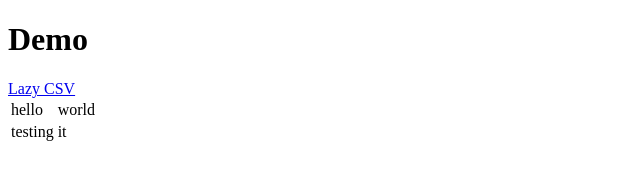
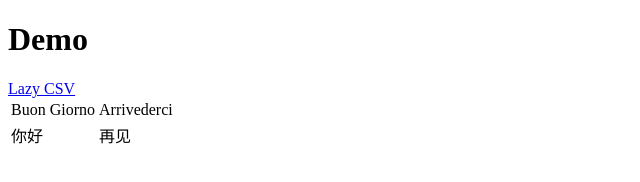
Before and after one commit to daemonsy/lazy_csv, a plain HTML site: page demo.html in a window 1280 px wide. Shown: the whole page, without its empty margins (0-640 px from the left). Drawn offline with nearby package versions, Linux system fonts and the light colour scheme.

Commit message:
Support UTF-8 characters, e.g. Chinese using a hack https://developer.mozilla.org/en-US/docs/DOM/window.btoa#Unicode_Strings

```diff
--- a/demo.html
+++ b/demo.html
@@ -8,12 +8,12 @@
       <a href="#" data-table=".js-csv-table"> Lazy CSV </a>
       <table class="js-csv-table">
         <tr>
-          <td>hello</td>
-          <td>world</td>
+          <td>Buon Giorno</td>
+          <td>Arrivederci</td>
         </tr>
         <tr>
-          <td>testing</td>
-          <td>it</td>
+          <td>你好</td>
+          <td>再见</td>
         </tr>
       </table>
       <script src="//ajax.googleapis.com/ajax/libs/jquery/1.9.1/jquery.min.js"></script>
--- a/src/lazy_csv.js
+++ b/src/lazy_csv.js
@@ -23,7 +23,7 @@
       });
       results.push(row.join(","));
     }
-    return "data:text/csv;base64;charset=utf-8," + btoa(results.join("\r\n"));
+    return "data:text/csv;base64;charset=utf-8," + btoa(unescape(encodeURIComponent(results.join("\r\n"))));
   }
 
   function parseTextForCSV(text) {
```
